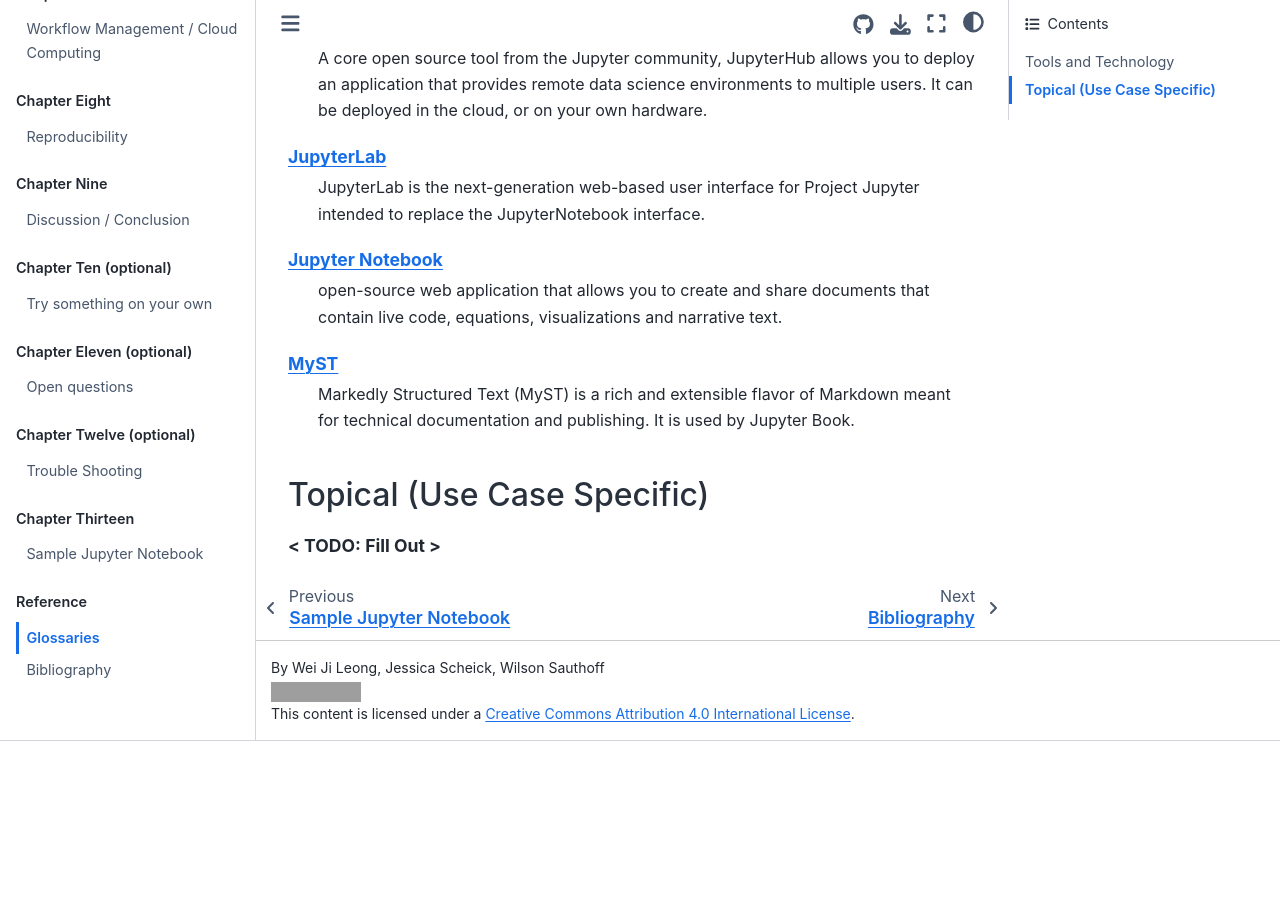
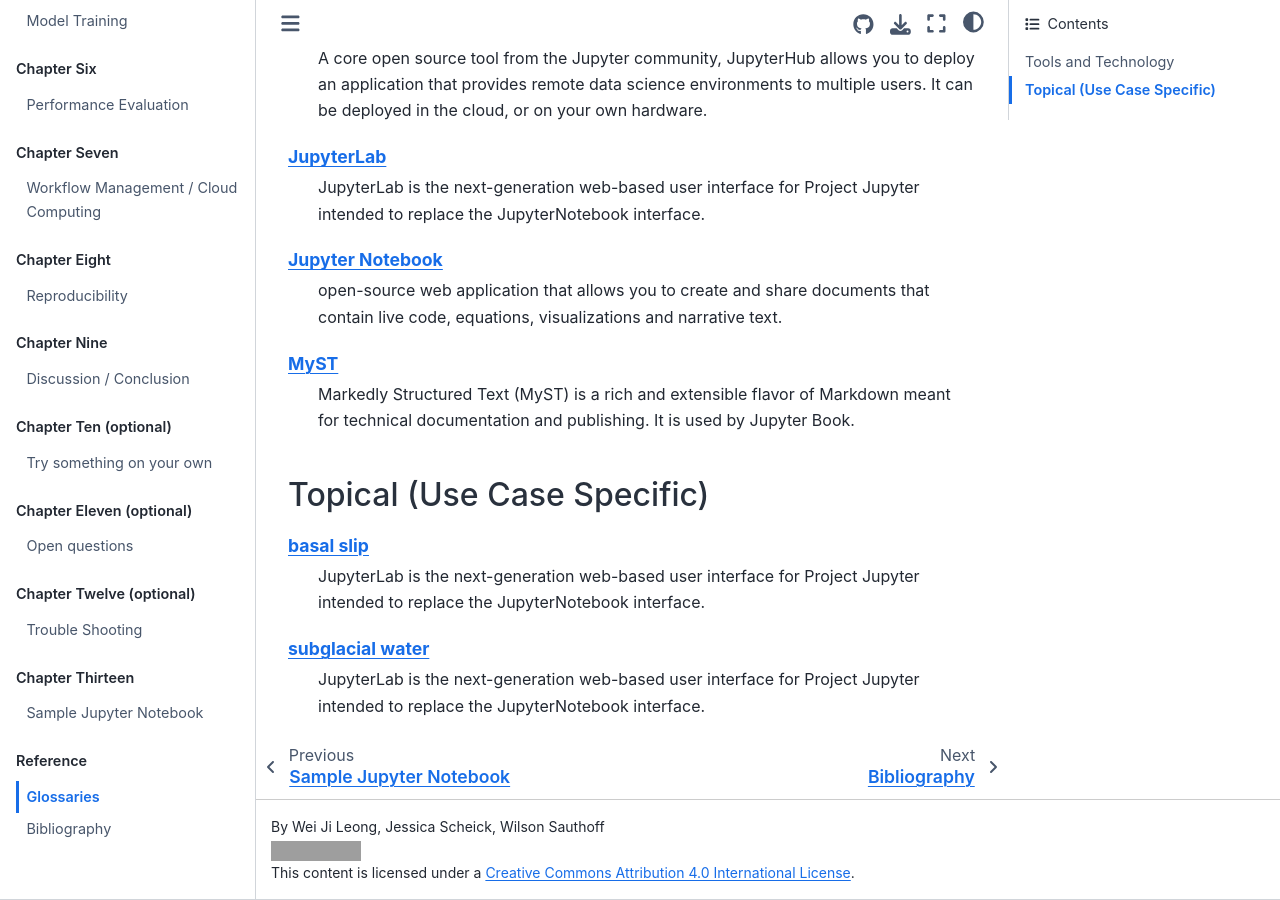
Before and after one commit to geo-smart/deepicedrainpipe, a Jupyter Book: the page built from book/reference/glossary.md, in a window 1280 px wide and 900 px high, scrolled down 1134 px. Built offline with Jupyter Book 1.0.4 settings and Sphinx 7.4.7 and the Sphinx Book theme 1.1.4, drawn with Linux system fonts in a browser that asks for light colours; comment, search, counter and statistics services are not loaded; before the commit the page ends 1875 px from its top, so only the background shows below that; part of the change alters nothing that is shown; grey boxes are pictures that could not be loaded.

````diff
--- a/book/reference/glossary.md
+++ b/book/reference/glossary.md
@@ -61,5 +61,12 @@
 
 ## Topical (Use Case Specific)
 ```{glossary}
-< TODO: Fill Out >
+[basal slip](https://jupyterlab.readthedocs.io)
+  JupyterLab is the next-generation web-based user interface for Project Jupyter
+  intended to replace the JupyterNotebook interface.
+
+[subglacial water](https://jupyterlab.readthedocs.io)
+  JupyterLab is the next-generation web-based user interface for Project Jupyter
+  intended to replace the JupyterNotebook interface.
+
 ```
--- a/book/references.bib
+++ b/book/references.bib
@@ -67,3 +67,36 @@ journal = {Proceedings of the National Academy of Sciences}
 	pages = {e0231939},
 	file = {Snapshot:C\:\\Users\\arend\\Zotero\\storage\\CYPGLSAA\\article.html:text/html},
 }
+
+@article{Leong2021,
+author = "Wei Ji Leong",
+title = "{The subglacial landscape and hydrology of Antarctica mapped from space}",
+year = "2021",
+month = "7",
+url = "https://openaccess.wgtn.ac.nz/articles/thesis/The_subglacial_landscape_and_hydrology_of_Antarctica_mapped_from_space/14956062",
+doi = "10.26686/wgtn.14956062.v1"
+}
+
+@article{siegfried2014,
+author = {Siegfried, Matthew R. and Fricker, Helen A. and Roberts, Mackenzie and Scambos, Ted A. and Tulaczyk, Slawek},
+title = {A decade of West Antarctic subglacial lake interactions from combined ICESat and CryoSat-2 altimetry},
+journal = {Geophysical Research Letters},
+volume = {41},
+number = {3},
+pages = {891-898},
+keywords = {subglacial lakes, altimetry, CryoSat-2, ICESat, glacier dynamics, ice stream},
+doi = {https://doi.org/10.1002/2013GL058616},
+url = {https://agupubs.onlinelibrary.wiley.com/doi/abs/10.1002/2013GL058616},
+eprint = {https://agupubs.onlinelibrary.wiley.com/doi/pdf/10.1002/2013GL058616},
+abstract = {We use CryoSat-2 interferometric satellite radar altimetry over the Mercer and Whillans ice streams, West Antarctica, to derive surface elevation changes due to subglacial lake activity at monthly resolution for the period 2010 to 2013. We validate CryoSat-2 elevation measurements, trends, and spatial patterns of change using satellite image differencing and in situ vertical movement from Global Positioning System (GPS) data. Two subglacial lake discharge events occur in the same subglacial-hydrological catchment within a 9 month period. Using GPS measurements that are spanning the gap between the Ice, Cloud, and land Elevation Satellite and Cryosat-2 missions, we cross-calibrate the two missions to establish the efficacy of CryoSat-2 altimetry to measure dynamic changes on the ice sheets.},
+year = {2014}
+}
+
+@misc{ATL11.003,
+title={ATLAS/ICESat-2 L3B Annual Land Ice Height, Version 3},
+url={https://nsidc.org/data/ATL11/versions/3},
+DOI={10.5067/ATLAS/ATL11.003},
+publisher={NASA National Snow and Ice Data Center Distributed Active Archive Center},
+author={Smith, B., S. Dickinson, B. P. Jelley, T. A. Neumann, D. Hancock, J. Lee, and K. Harbeck.},
+year={2021}
+}
````
Also changed, not shown: book/chapters/motivation.ipynb.
